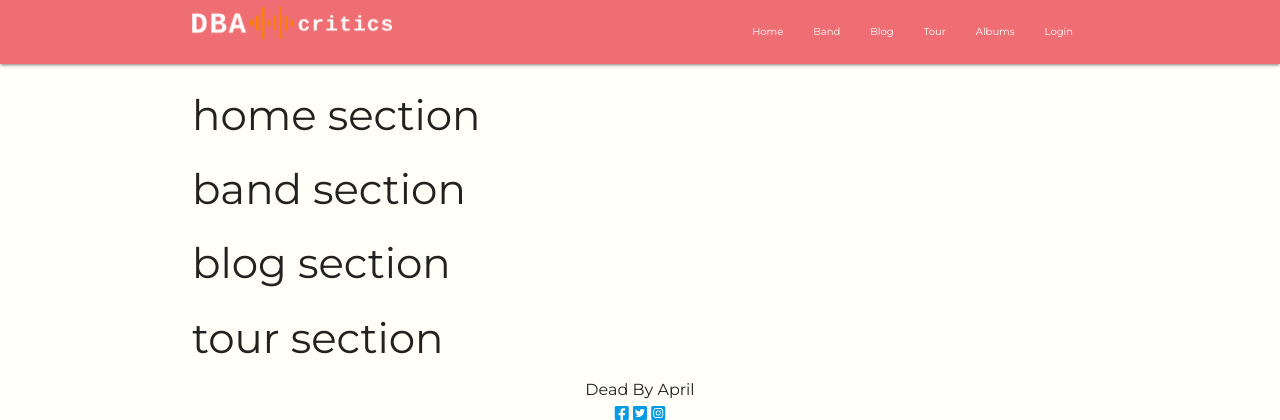
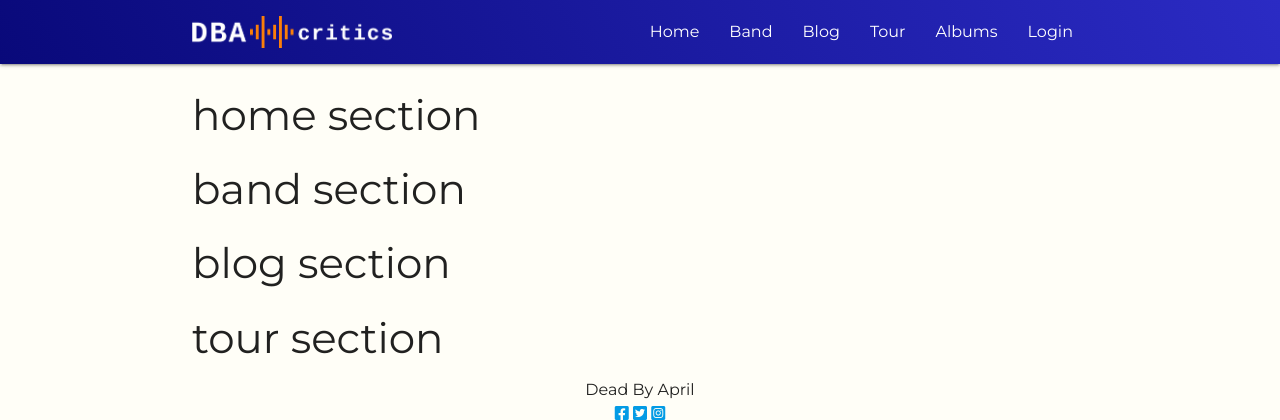
Before and after one commit to Larkinz/dba-critics, a Flask app: page /homepage in a window 1280 px wide. Shown: the top 420 px of the page. Run offline with Flask 2, Linux system fonts and the light colour scheme; some libraries are stand-ins or nearby versions.

Commit message:
style: finished navbar styling

```diff
--- a/static/css/style.css
+++ b/static/css/style.css
@@ -108,3 +108,29 @@ body {
   transform: scale(1.05);
   background: #fa7e0a99;
 }
+
+/* --------------- navbar --------------- */
+
+nav {
+  background: linear-gradient(240deg, #2b2bc4 0%, #09097a 100%);
+}
+
+nav ul a {
+  font-size: 1.6rem;
+}
+
+nav ul li:hover {
+  background-color: #09097a;
+  transition: background-color 2s ease 0s;
+}
+
+.brand-logo {
+  display: flex;
+  align-items: center;
+  justify-content: flex-start;
+  line-height: 82px;
+}
+
+.waves-effect.waves-custom .waves-ripple {
+  background-color: #fa7e0a;
+}
--- a/templates/base.html
+++ b/templates/base.html
@@ -28,12 +28,12 @@
                         <i class="material-icons">menu</i>
                     </a>
                     <ul class="right hide-on-med-and-down">
-                        <li><a href="#">Home</a></li>
-                        <li><a href="#">Band</a></li>
-                        <li><a href="#">Blog</a></li>
-                        <li><a href="#">Tour</a></li>
-                        <li><a href="#">Albums</a></li>
-                        <li><a href="#">Login</a></li>
+                        <li class="waves-effect waves-custom"><a href="#">Home</a></li>
+                        <li class="waves-effect waves-custom"><a href="#">Band</a></li>
+                        <li class="waves-effect waves-custom"><a href="#">Blog</a></li>
+                        <li class="waves-effect waves-custom"><a href="#">Tour</a></li>
+                        <li class="waves-effect waves-custom"><a href="#">Albums</a></li>
+                        <li class="waves-effect waves-custom"><a href="#">Login</a></li>
                     </ul>
                 </div>
             </div>
```
